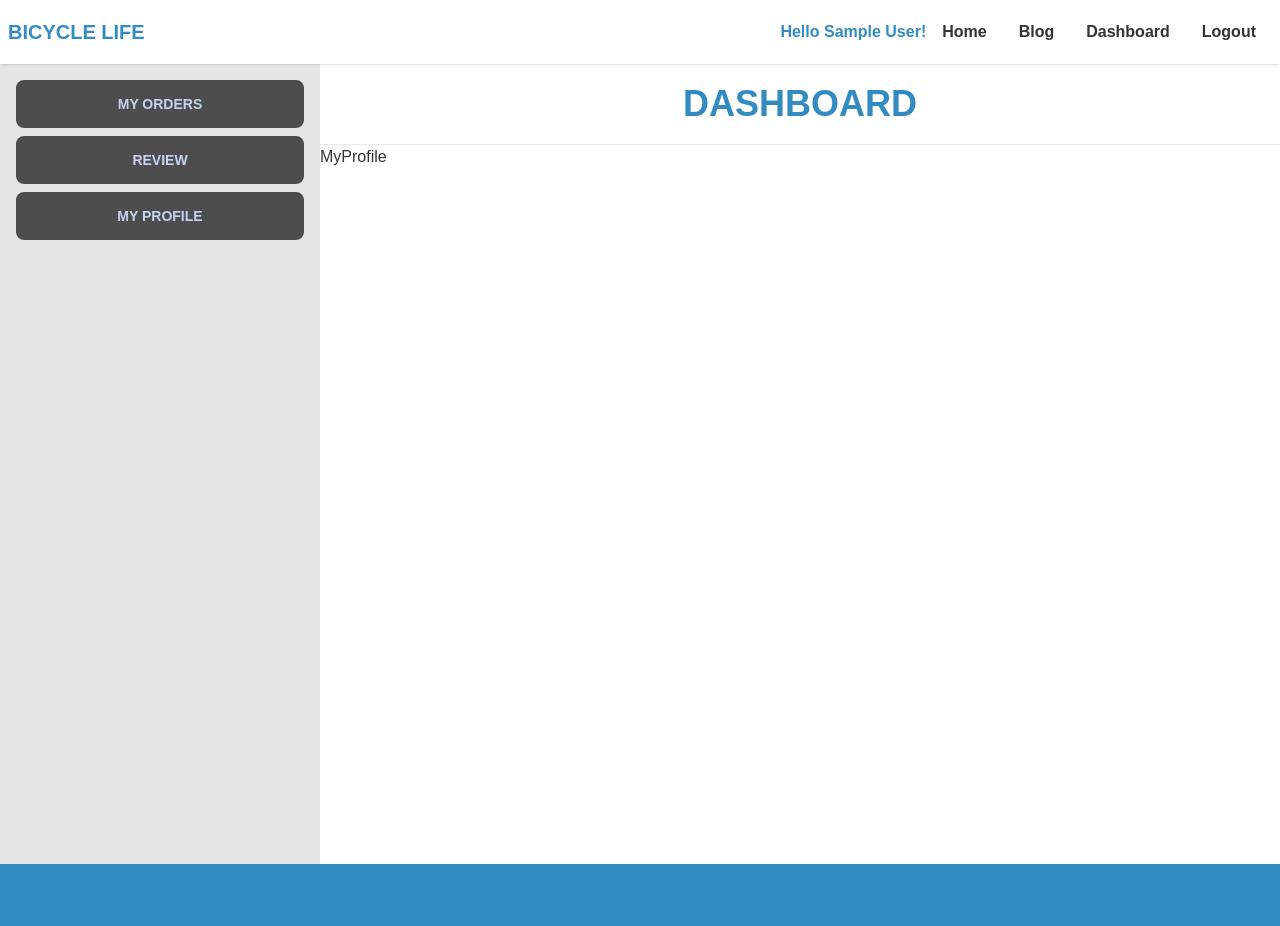
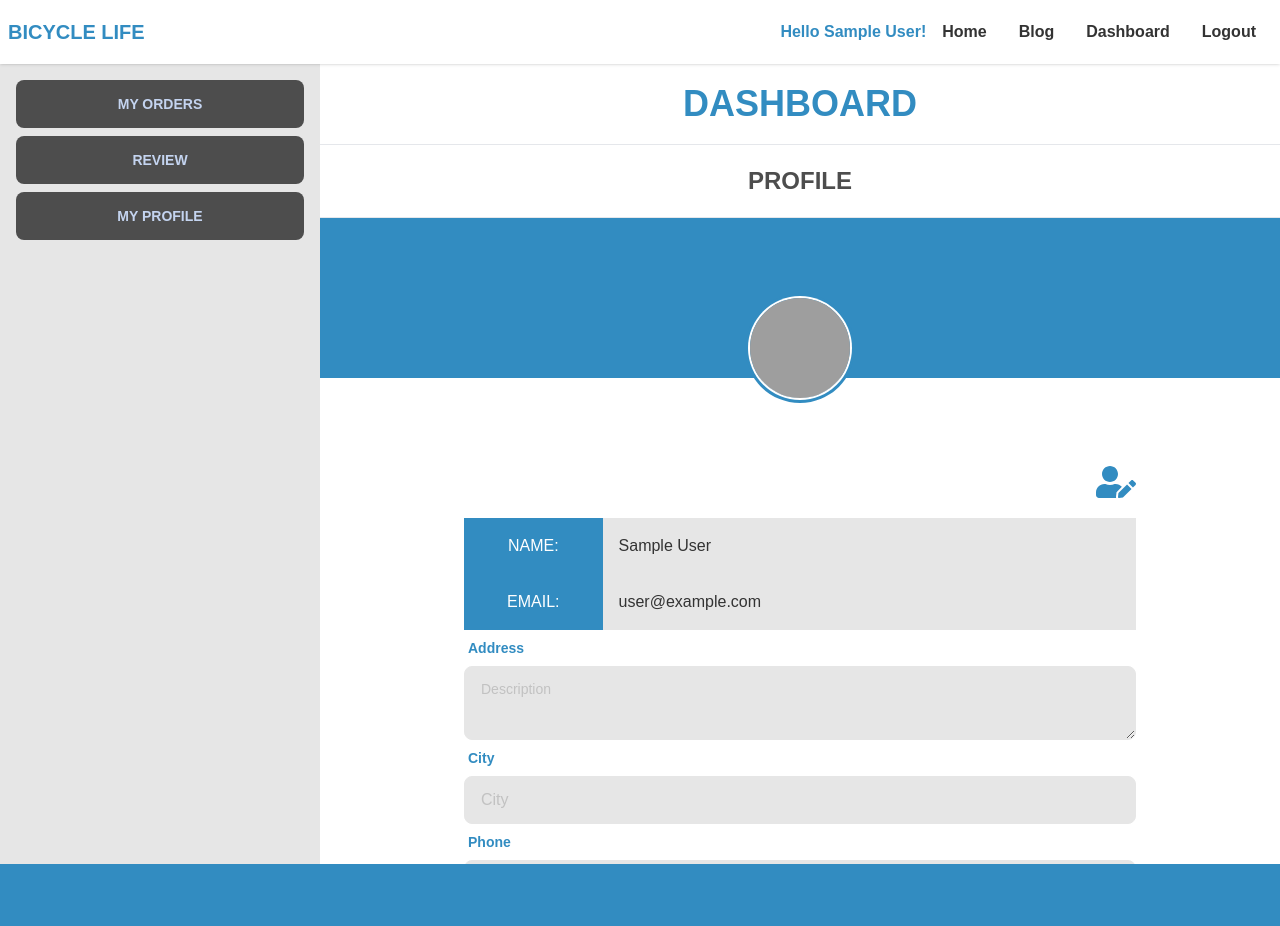
Before and after one commit to redwanX/bicycle-life-client, a React (Create React App) app: page /dashboard/profile in a window 1280 px wide. Shown: the top 926 px of the page. Built offline with nearby package versions, Linux system fonts and the light colour scheme; no server answers; sample sign-in values are in the browser's storage; grey boxes are pictures that could not be loaded.

Commit message:
myprofile

```diff
--- a/src/pages/Dashboard/AddReview/AddReview.js
+++ b/src/pages/Dashboard/AddReview/AddReview.js
@@ -63,7 +63,7 @@ const AddReview = () => {
               <span className="label-text">Rate Us</span>
             </label>
             <label className="input-group w-full">
-              <input type="number" name="rating" value={isNaN(parseInt(rating))?"":Math.floor(parseInt(rating))} onChange={updateRating} required className="input input-bordered w-full" />
+              <input type="number" placeholder='1 to 5' name="rating" value={isNaN(parseInt(rating))?"":Math.floor(parseInt(rating))} onChange={updateRating} required className="input input-bordered w-full" />
               <span className='bg-primary w-1/2 text-white'>Out of 5</span>
             </label>
           </div>
--- a/src/pages/Dashboard/MyProfile/MyProfile.js
+++ b/src/pages/Dashboard/MyProfile/MyProfile.js
@@ -1,8 +1,130 @@
-import React from 'react'
+import React, { useEffect, useState } from 'react'
+import { useAuthState } from 'react-firebase-hooks/auth';
+import auth from '../../../firebase.init';
+import Loading from '../../Shared/Loading';
+import { FaUserEdit } from "react-icons/fa";
+import axios from 'axios';
+import { toast } from 'react-toastify';
+import { signOut } from 'firebase/auth';
+import { Navigate, useLocation } from 'react-router-dom';
+const MyProfile = () => {
+  const [user,loading] = useAuthState(auth);
+  const [isEdit,setIsEdit] = useState(true);
+  const [loadFetch,setloadFetch] = useState(false);
+  const [profile,setProfile] = useState({});
+  const location = useLocation()
+  useEffect(()=>{
+    if(user){
+      setloadFetch(true)
+    axios.get(`http://localhost:5000/profile/${user?.email||user?.user?.email}`)
+    .then(data=>{
+      setProfile(data.data)
+      setloadFetch(false);
+    })
+    .catch(err=>{
+      setloadFetch(false);
+    })
+    }
+  },[user]);
 
-const MyProfile = () => {
+
+
+  if(loading ||loadFetch){
+    return <Loading></Loading>
+  }
+  const updateProfile=(event)=>{
+    var name = event.target.attributes.getNamedItem('name').value;
+    const value =event.target.value;
+    setProfile({...profile,[name]:value})
+
+  }
+  const update=(event)=>{
+    event.preventDefault()
+    const name= user.name;
+    const email= user?.email || user?.user?.email;
+    const authToken = localStorage.getItem('authToken');
+    const body={name,email,...profile}
+      axios.put(`http://localhost:5000/updateProfile`,body,{
+        headers:{authorization: `Bearer ${authToken}`}
+      })
+      .then(res=>{
+        toast('Profile Updated!');
+      })
+      .catch(err=>{
+        if(err.response.status ===401 || err.response.status ===403){
+          toast("YOU ARE NOT AUTHORIZED!");
+          signOut(auth)
+          return <Navigate to="/login" state={{ from: location }} replace />
+        }
+      })
+  }
   return (
-    <div>MyProfile</div>
+    <div className='container mx-auto'>
+    <div className='text-2xl py-5 font-bold text-secondary text-center '>PROFILE</div>
+      <hr />
+  <div className='w-full bg-primary' style={{height:"20vh"}}>
+  </div>
+  <div className='flex justify-center items-center lg:-mt-20 -mt-10'>
+  <div className="avatar flex justify-center">
+    <div className="w-1/4 rounded-full ring ring-primary ring-offset-base-100 ring-offset-2">
+      <img src="https://api.lorem.space/image/face?hash=3174" />
+    </div>
+  </div>
+  </div>
+
+  <div className='my-12 flex flex-col justify-center items-center'>
+
+    <div className=' text-primary py-4 flex justify-end items-center w-full max-w-xs lg:max-w-2xl'>
+      <FaUserEdit onClick={()=>setIsEdit(!isEdit)} className='h-10 w-10'></FaUserEdit>
+    </div>
+
+    <div className='w-full max-w-xs lg:max-w-2xl flex'>
+      <span className='block bg-primary p-4 w-1/4 text-white text-center'>NAME:</span>
+      <span className='block bg-base-200 p-4 w-full'>{user && user?.displayName}</span>
+    </div>
+    <div className='w-full max-w-xs lg:max-w-2xl flex'>
+      <span className='block bg-primary p-4 w-1/4 text-white text-center'>EMAIL:</span>
+      <span className='block bg-base-200 p-4 w-full'>{user && (user?.email||user?.user?.email)}</span>
+    </div>
+    <form onSubmit={update} className='w-full max-w-xs lg:max-w-2xl'>
+    <div className=" form-control w-full max-w-xs lg:max-w-2xl">
+      <label className="label">
+        <span className="label-text font-bold text-primary">Address</span>
+      </label>
+      <textarea disabled ={isEdit} value={profile?.address||""} onChange={updateProfile}  className="textarea textarea-bordered" name="address" required placeholder="Description"></textarea>
+    </div>
+
+    <div className="w-full max-w-xs lg:max-w-2xl">
+            <label className="label">
+              <span className="label-text font-bold text-primary">City</span>
+            </label>
+            <input disabled ={isEdit} value={profile?.city||""}  onChange={updateProfile} name="city" type="text" placeholder='City' required className="input input-bordered w-full max-w-xs lg:max-w-2xl" />
+          </div>
+
+    <div className="w-full max-w-xs lg:max-w-2xl">
+            <label className="label">
+              <span className="label-text font-bold text-primary">Phone</span>
+            </label>
+            <input disabled ={isEdit} value={profile?.phone||""}  onChange={updateProfile} name="phone" type="number" placeholder='Phone Number' required className="input input-bordered w-full max-w-xs lg:max-w-2xl" />
+          </div>
+    <div className="w-full max-w-xs lg:max-w-2xl">
+            <label className="label">
+              <span className="label-text font-bold text-primary">LinkdIn</span>
+            </label>
+            <input disabled ={isEdit} value={profile?.linkedin||""}  onChange={updateProfile} name="linkedin" type="text" placeholder='LinkedIn Profile Link' required className="input input-bordered w-full max-w-xs lg:max-w-2xl" />
+          </div>
+    {
+      isEdit?
+        "":
+        <button className='btn w-full mt-4' type="submit">Submit</button>
+
+    }
+
+
+    </form>
+  </div>
+
+</div>
   )
 }
 
--- a/src/pages/Dashboard/Order/MyOrder.js
+++ b/src/pages/Dashboard/Order/MyOrder.js
@@ -61,18 +61,6 @@ const MyOrder = () => {
     <tbody>
         {orders.map((order,i)=><Order key={order._id} index={i} item={order}></Order>)}
     </tbody>
-    <tfoot>
-      <tr>
-        <th></th>
-        <th>Image</th>
-        <th>Name</th>
-        <th>Quantity</th>
-        <th>Price/Unit</th>
-        <th>Total Price</th>
-        <th>Transaction ID</th>
-        <th>Action</th>
-      </tr>
-    </tfoot>
   </table>
 </div>
 
--- a/src/pages/Dashboard/Order/Order.js
+++ b/src/pages/Dashboard/Order/Order.js
@@ -14,7 +14,8 @@ const Order = (props) => {
     <td>{price}$</td>
     <td>{parseInt(price) * parseInt(qty)}$</td>
     <td>{status==="unpaid"?"unpaid":"39435835jc"}</td>
-    <td>{status ==="unpaid"? <button className='btn btn-primary border-0 w-full'>Pay</button>:<button  className='font-bold text-lime-600 border-0 w-full'><MdDoneAll className='inline text-2xl'></MdDoneAll>PAID</button>}</td>
+    <td>{status ==="unpaid"? <><button className='btn btn-primary border-0 w-full'>Pay</button><button className='btn btn-primary border-0 w-full'>Pay</button></>:<button  className='font-bold text-lime-600 border-0 w-full'><MdDoneAll className='inline text-2xl'></MdDoneAll>PAID</button>}</td>
+
   </tr>
   )
 }
--- a/src/pages/Home/Parts.js
+++ b/src/pages/Home/Parts.js
@@ -16,7 +16,7 @@ const Parts = () => {
             <div className='text-4xl pb-5 font-bold text-primary text-center '>PARTS</div>
             <hr />
             <div className='pt-5 grid grid-cols-1 lg:grid-cols-3 gap-4'>
-                {[...parts]?.reverse().slice(0,6)?.map((part)=><Part key={part._id} part={part}></Part>)}
+                {parts&&[...parts]?.reverse().slice(0,6)?.map((part)=><Part key={part._id} part={part}></Part>)}
             </div>
     </div>
   )
--- a/src/pages/Purchase/Purchase.js
+++ b/src/pages/Purchase/Purchase.js
@@ -35,7 +35,7 @@ const Purchase = () => {
   }
   const order = (event) =>{
     event.preventDefault()
-    const name= user.name;
+    const name= user.displayName;
     const email= user.email;
     const address= event.target.address.value;
     const phone= event.target.phone.value;
@@ -130,6 +130,8 @@ const Purchase = () => {
           <input type="text" value={(parseInt(price) * qty).toString()+'$'} readOnly disabled className="input input-bordered w-full max-w-xs lg:max-w-2xl" />
         </div>
           }
+          <button className='btn btn-md mt-4' type="submit"  disabled={qty<parseInt(moq)||qty>parseInt(quantity)}>Purchase</button>
+
           </form>
         </div>
 
--- a/src/pages/Shared/Header.js
+++ b/src/pages/Shared/Header.js
@@ -1,12 +1,13 @@
 import { signOut } from 'firebase/auth';
 import React from 'react'
 import { useAuthState } from 'react-firebase-hooks/auth';
-import { Link } from 'react-router-dom'
+import { Link, useLocation } from 'react-router-dom'
 import auth from '../../firebase.init';
 import { CgSidebar } from "react-icons/cg";
 
 const Header = () => {
     const [user,loading] = useAuthState(auth);
+    const location =useLocation();
     const logOut=()=>{
         localStorage.removeItem('authToken')
         signOut(auth);
@@ -46,11 +47,16 @@ const Header = () => {
                     {menuItems}
                 </ul>
             </div>
+            {
+                location.pathname.includes('dashboard')?
+
             <div className="navbar-end lg:hidden">
-                <label tabIndex="1" htmlFor="dashboard-drawer" className="btn btn-ghost lg:hidden">
-                    <CgSidebar className='w-5 h-5'></CgSidebar>
-                </label>
+            <label tabIndex="1" htmlFor="dashboard-drawer" className="btn btn-ghost lg:hidden">
+                <CgSidebar className='w-5 h-5'></CgSidebar>
+            </label>
             </div>
+            :""
+            }
         </div>
   )
 }
```
